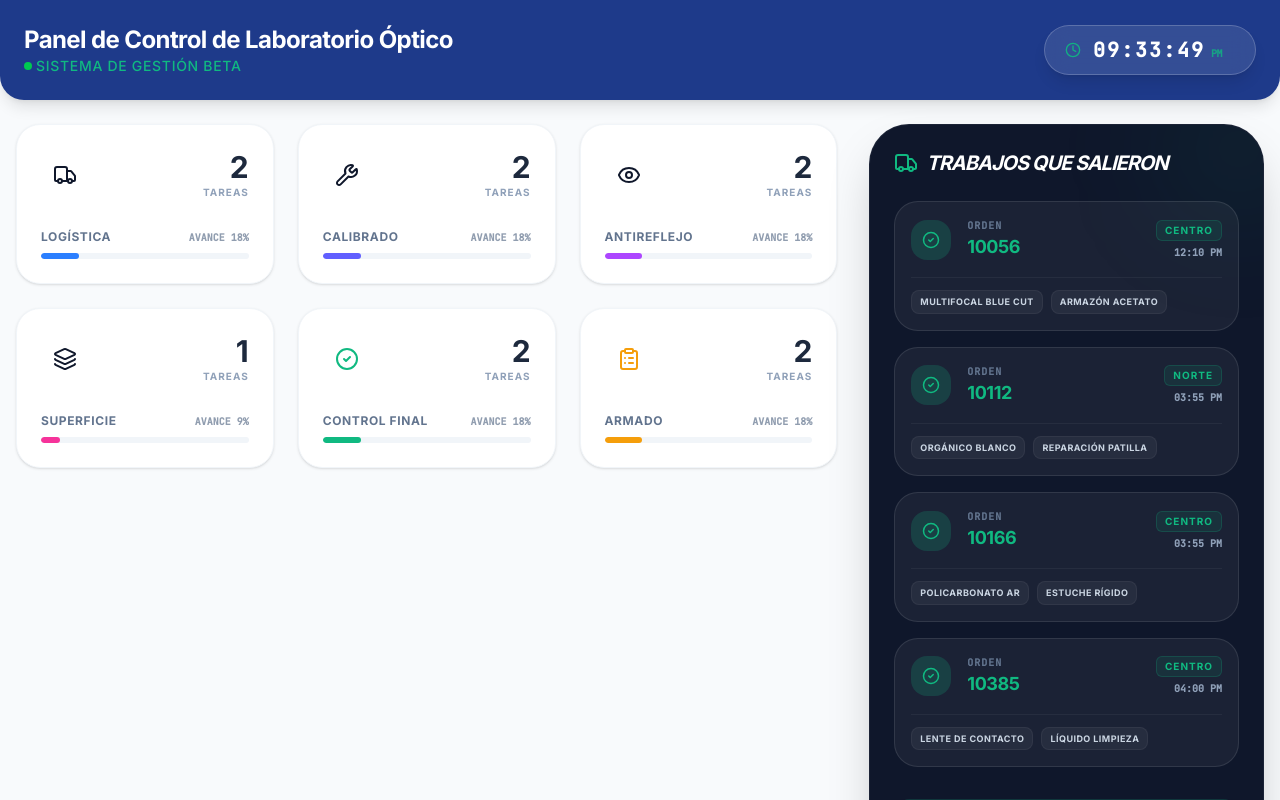
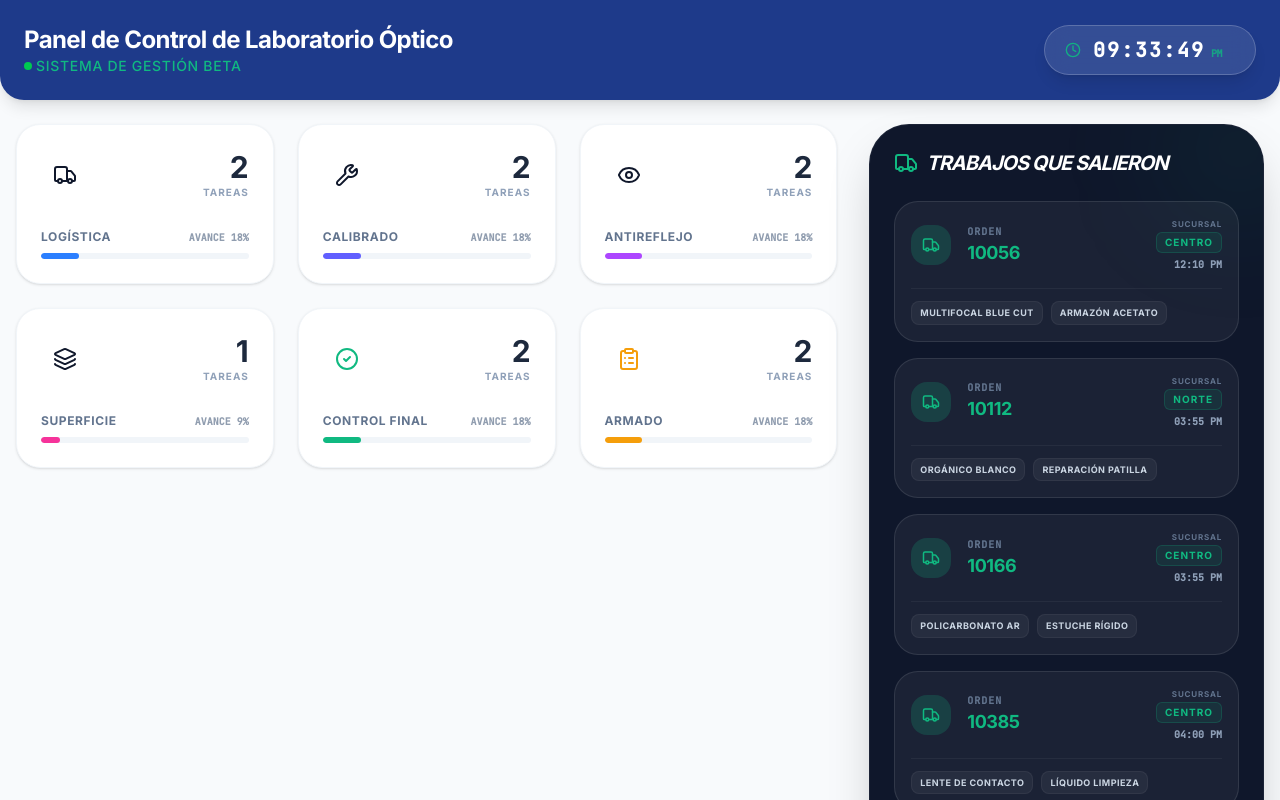
Before and after one commit to Matoma1607/gestion-optica, a React (Vite) app: page / in a window 1280 px wide. Shown: the top 800 px of the page. Built offline with nearby package versions, Linux system fonts and the light colour scheme.

Commit message:
He actualizado la sección de Logística y el Historial para que la información de la Sucursal sea mucho más clara y descriptiva

```diff
--- a/src/App.tsx
+++ b/src/App.tsx
@@ -207,7 +207,7 @@ const LogisticsOutSection: React.FC<{ onOpenHistory: () => void }> = ({ onOpenHi
             <div className="flex items-center justify-between w-full">
               <div className="flex items-center gap-4">
                 <div className="h-10 w-10 rounded-2xl bg-brand-green/20 flex items-center justify-center text-brand-green group-hover:scale-110 transition-transform">
-                  <CheckCircle2 size={18} />
+                  <Truck size={18} />
                 </div>
                 <div className="flex flex-col">
                   <span className="text-[10px] text-slate-500 font-mono tracking-widest uppercase font-black">ORDEN</span>
@@ -216,7 +216,10 @@ const LogisticsOutSection: React.FC<{ onOpenHistory: () => void }> = ({ onOpenHi
               </div>
 
               <div className="text-right flex flex-col">
-                <span className="text-[10px] text-brand-green font-black uppercase tracking-widest px-2 py-0.5 bg-brand-green/10 rounded-md border border-brand-green/20">{job.destination}</span>
+                <div className="flex flex-col items-end">
+                  <span className="text-[8px] text-slate-500 font-black uppercase tracking-widest mb-0.5">Sucursal</span>
+                  <span className="text-[10px] text-brand-green font-black uppercase tracking-widest px-2 py-0.5 bg-brand-green/10 rounded-md border border-brand-green/20">{job.destination}</span>
+                </div>
                 <span className="text-[10px] font-mono text-slate-400 mt-1 font-bold">{job.exitTime.replace(' p. m.', ' PM').replace(' a. m.', ' AM')}</span>
               </div>
             </div>
@@ -537,14 +540,15 @@ export default function App() {
                     <div className="flex items-center justify-between mb-4">
                       <div className="flex items-center gap-4">
                         <div className="h-12 w-12 rounded-2xl bg-brand-blue/5 flex items-center justify-center text-brand-blue group-hover:scale-105 transition-transform">
-                          <CheckCircle2 size={24} className="text-brand-green" />
+                          <Truck size={24} className="text-brand-green" />
                         </div>
                         <div>
-                          <p className="text-[10px] font-black text-slate-400 uppercase tracking-widest leading-none mb-1">Orden</p>
+                          <p className="text-[10px] font-black text-slate-400 uppercase tracking-widest leading-none mb-1">Orden de Salida</p>
                           <p className="text-xl font-black text-brand-blue tracking-tight">{job.id.replace('#', '')}</p>
                         </div>
                       </div>
                       <div className="text-right">
+                        <p className="text-[8px] font-black text-slate-400 uppercase tracking-widest mb-1">Sucursal Destino</p>
                         <span className="text-[10px] bg-brand-blue text-white px-3 py-1 rounded-full font-black uppercase tracking-tighter shadow-sm border border-brand-blue/10">
                           {job.destination}
                         </span>
```
